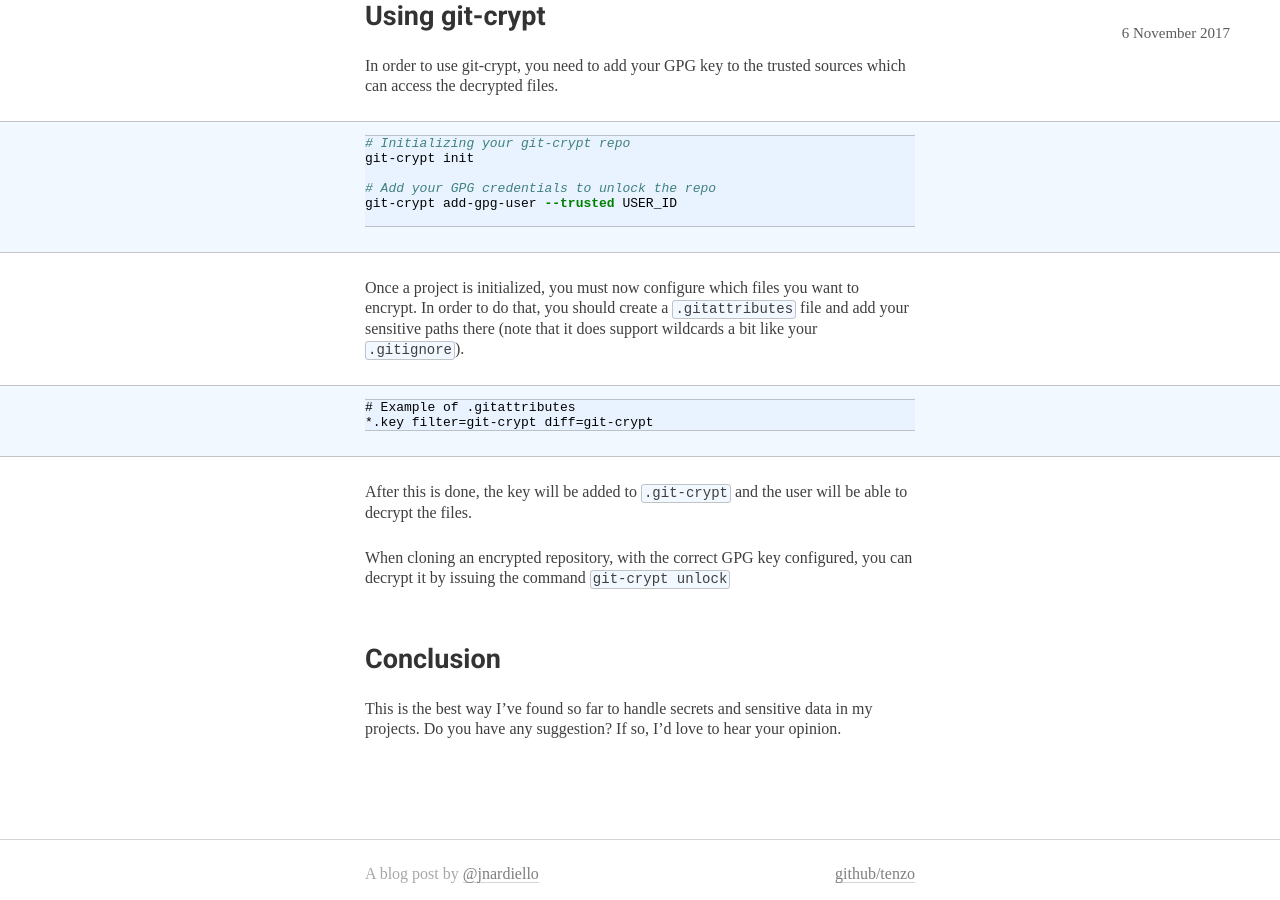
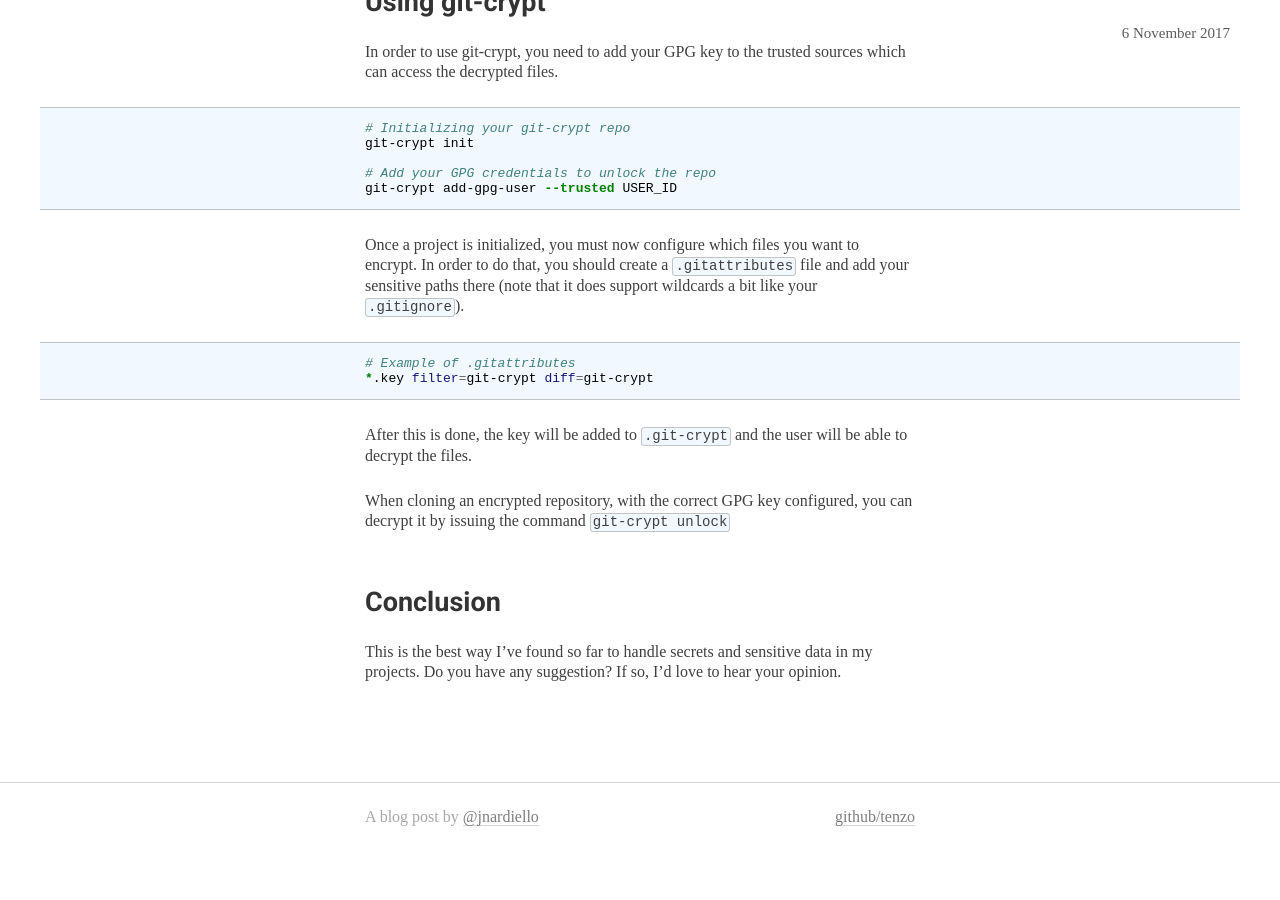
Before and after one commit to jnardiello/jnardiello.github.io, a Jekyll site: the page built from _posts/2017-11-06-managing-sensitive-data-in-git-repositories.md, in a window 1280 px wide and 900 px high, scrolled down 1254 px. Built offline with Jekyll 4.4.1, drawn with Linux system fonts in a browser that asks for light colours; some web fonts are replaced; after the commit the page ends 2097 px from its top, so only the background shows below that.

Commit message:
Correcting code highlighting

````diff
--- a/_posts/2017-11-06-managing-sensitive-data-in-git-repositories.md
+++ b/_posts/2017-11-06-managing-sensitive-data-in-git-repositories.md
@@ -20,7 +20,7 @@ While [installing git-crypt](://github.com/AGWA/git-crypt/blob/master/INSTALL.md
 
 In fedora, you must first ensure to have a few dependencies installed before compiling from source.
 
-```bash
+{% highlight bash %}
 # Installing dependencies
 sudo dnf install gcc-c++
 sudo dnf install openssl-devel
@@ -28,27 +28,27 @@ sudo dnf install openssl-devel
 # Insalling git-crypt
 sudo make install PREFIX=/usr/local
 chmod jnardiello:jnardiello git-crypt
-```
+{% endhighlight %}
 
 ## Using git-crypt
 
 In order to use git-crypt, you need to add your GPG key to the trusted sources which can access the decrypted files.
 
-```bash
+{% highlight bash %}
 # Initializing your git-crypt repo
 git-crypt init
 
 # Add your GPG credentials to unlock the repo
 git-crypt add-gpg-user --trusted USER_ID
-
-```
+{% endhighlight %}
 
 Once a project is initialized, you must now configure which files you want to encrypt. In order to do that, you should create a `.gitattributes` file and add your sensitive paths there (note that it does support wildcards a bit like your `.gitignore`).
 
-```
+
+{% highlight bash %}
 # Example of .gitattributes
 *.key filter=git-crypt diff=git-crypt
-```
+{% endhighlight %}
 
 After this is done, the key will be added to `.git-crypt` and the user will be able to decrypt the files.
 
````
